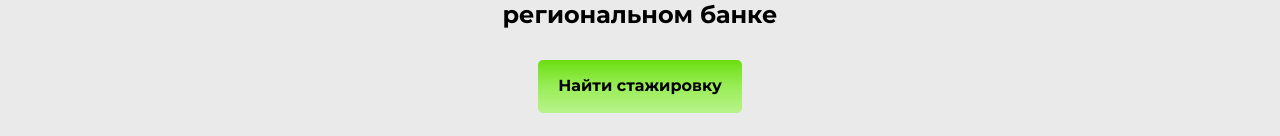
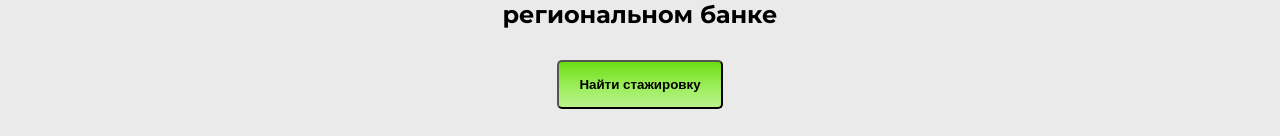
Before and after one commit to lee-serz/test, a React (Vite) app in the folder center-invest/: page / in a window 1280 px wide. Shown: the part 177-313 px from the top of the page. Built offline with nearby package versions, Linux system fonts and the light colour scheme; no server answers.

Commit message:
fix admin panel adaptive

```diff
--- a/center-invest/src/assets/components/Intership/Intership.jsx
+++ b/center-invest/src/assets/components/Intership/Intership.jsx
@@ -1,4 +1,4 @@
-import { useState,useEffect } from 'react'
+import { useState,useEffect, useRef } from 'react'
 import styles from "./intership.module.css";
 import { Link } from 'react-router-dom';
 import axios from 'axios';
@@ -22,9 +22,15 @@ function Intership() {
           });
       }, []);
 
+    const targetRef = useRef(null);
+    const scrollToTarget = () => {
+    targetRef.current.scrollIntoView({ behavior: 'smooth' });
+  }
+
+
   return (
     <div className={styles.wrapper}>
-        <h2 className={styles.intership}>Стажировки</h2>
+        <h2  ref={targetRef} id={styles.target} className={styles.intership}>Стажировки</h2>
         <div className={styles.container}>
             <div className={styles.cardContainer}>
 
--- a/center-invest/src/assets/components/Start/Start.jsx
+++ b/center-invest/src/assets/components/Start/Start.jsx
@@ -1,14 +1,23 @@
-import { useState } from 'react'
+import { useState, useRef } from 'react'
 import styles from "./start.module.css";
 
-function Start() {
+function Start(props) {
   const [count, setCount] = useState(0)
+  const targetRef = useRef(null);
+
+  const scrollToTarget = () => {
+    targetRef.current.scrollIntoView({ behavior: 'smooth' });
+  }
+
+  const handleButtonClick = () => {
+    props.handleScrollToTarget();
+  }
 
   return (
     <div className={styles.wrapper}>
         <h1 className={styles.title}>Твой старт в IT</h1>
         <p className={styles.subtitle}>Начни свой путь в IT подразделении лучшем региональном банке</p>
-        <div className={styles.button}>Найти стажировку</div>
+        <button onClick={scrollToTarget} className={styles.button}>Найти стажировку</button>
         <img className={styles.image} src="./start-image.png" alt="" />
     </div>
   )
```
